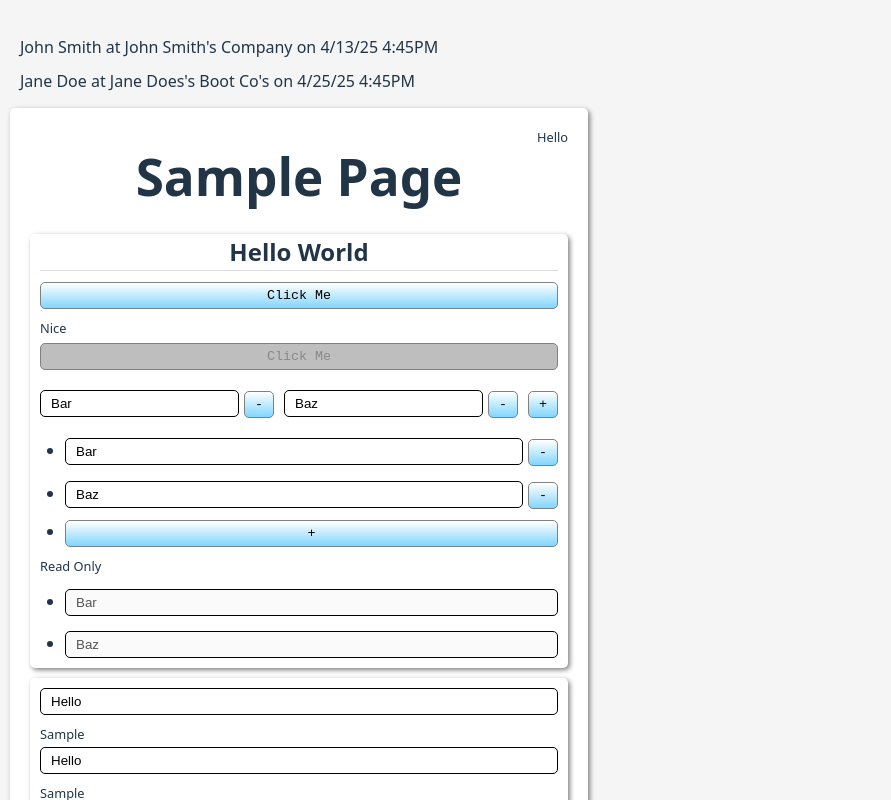
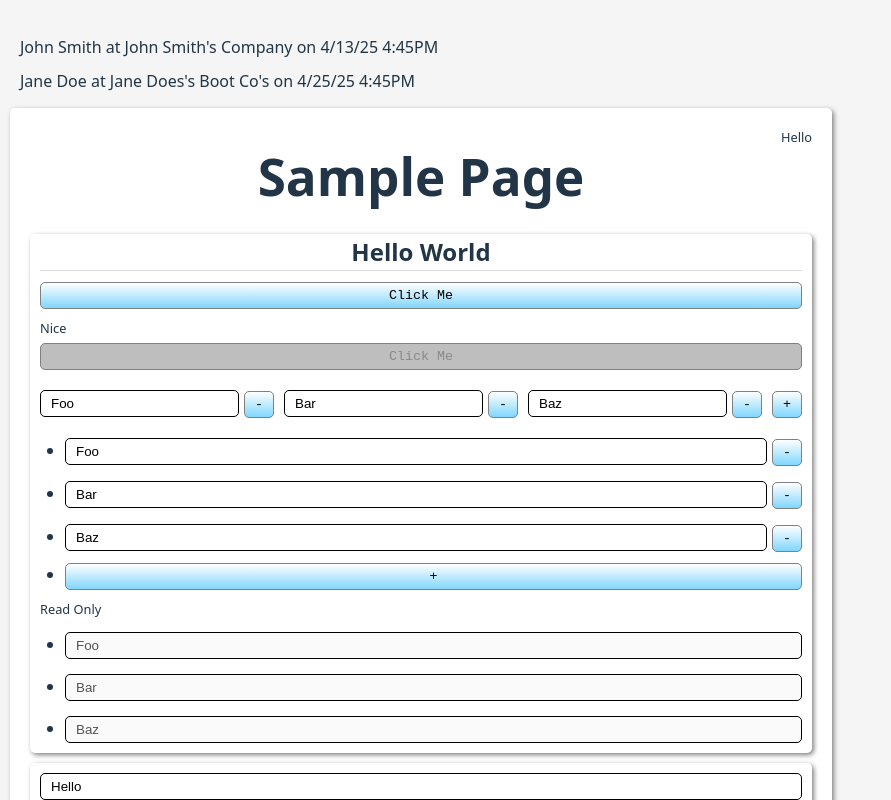
Before and after one commit to Iubalus/arborist, a Vue app in the folder arborist/: page / in a window 1280 px wide. Shown: the top 800 px of the page, without its empty margins (0-891 px from the left). Built offline with nearby package versions, Linux system fonts and the light colour scheme.

Commit message:
Fix issue where the end EditList was being cut off

```diff
--- a/arborist/src/components/bits/EditList.vue
+++ b/arborist/src/components/bits/EditList.vue
@@ -1,7 +1,7 @@
 <template>
     <Labelled :label="label">
         <ul :class="[readOnly ? '' : 'draggable', asRow ? 'as-row' : '']">
-            <li v-for="(i) in internalValue.length - 1" :key="keys[i]" :draggable="!readOnly" :ondragover="dragOver"
+            <li v-for="(v, i) in internalValue" :key="keys[i]" :draggable="!readOnly" :ondragover="dragOver"
                 :ondragstart="dragStart" :ondragend="dragEnd" :data-index="i">
                 <div class="item-row">
                     <LabelText v-model:value="internalValue[i]" :read-only="readOnly"></LabelText>
```
